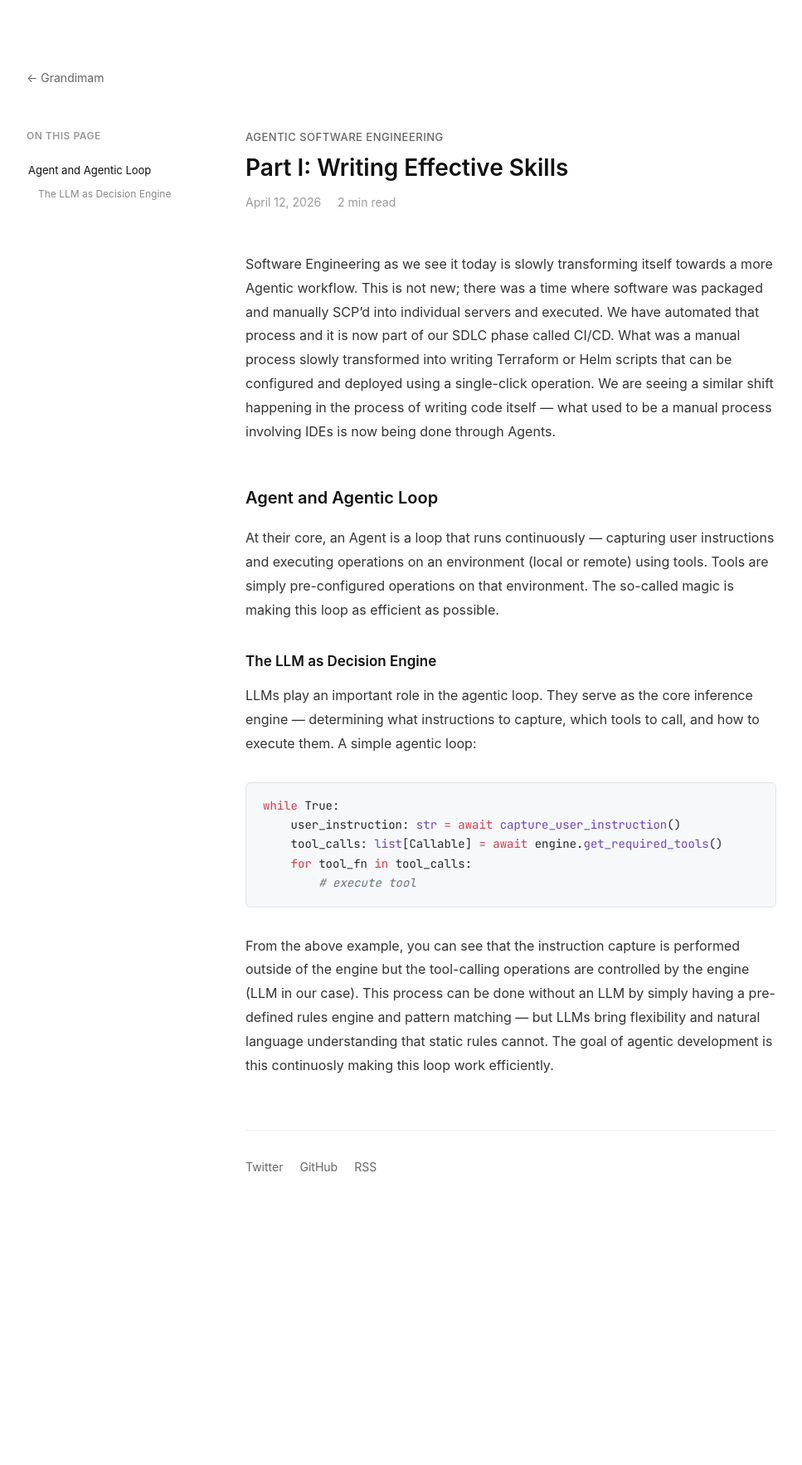
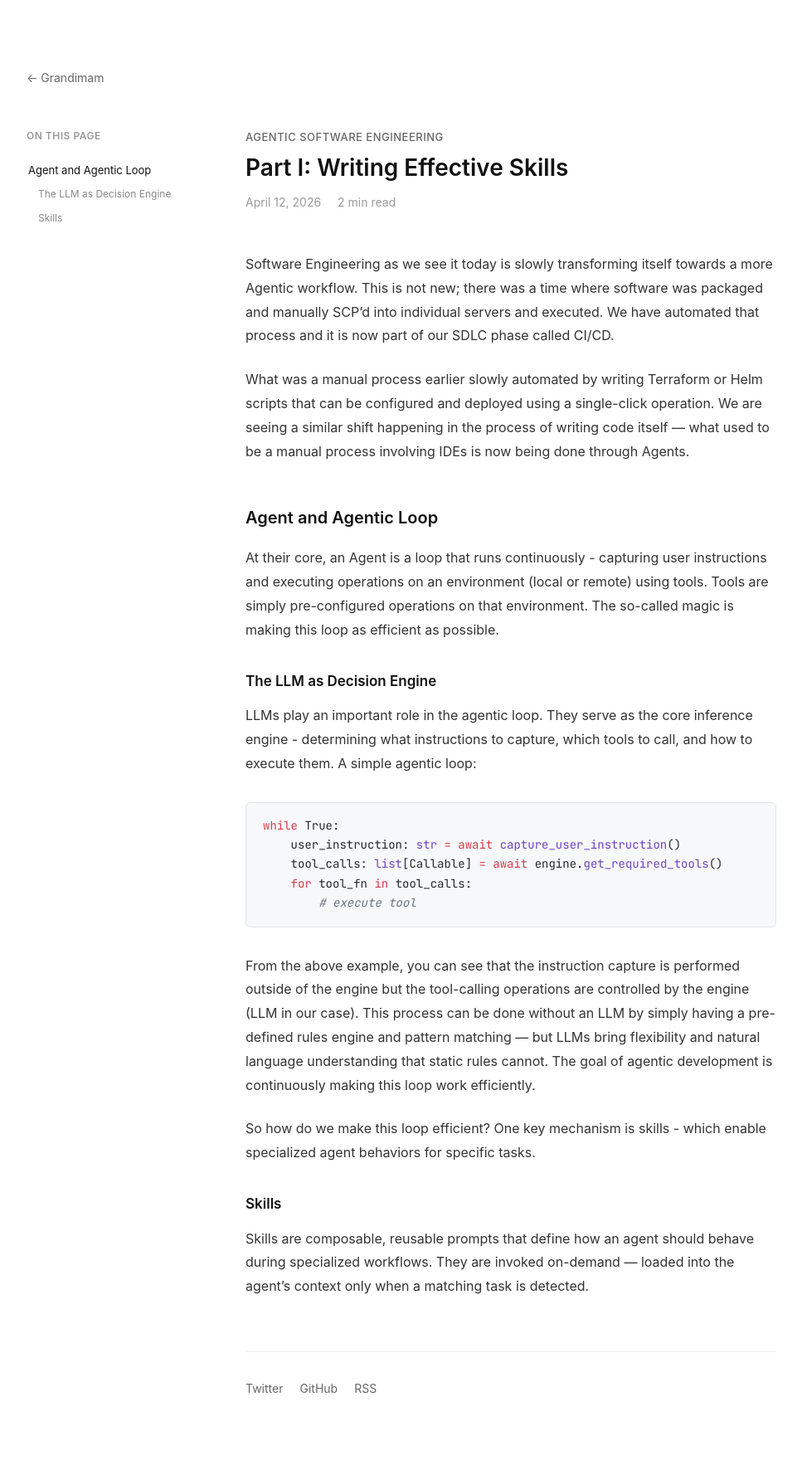
Before and after one commit to grandimam/grandimam, a Jekyll site: the page built from blog/_posts/2026-04-12-writing-effective-skills.md, in a window 1280 px wide. Shown: the whole page at 83% size, without its empty margins (82-1049 px from the left). Built offline with Jekyll 4.4.1, drawn with Linux system fonts in a browser that asks for light colours; before the commit the page ends 1499 px from its top, so only the background shows below that.

Commit message:
fixed grammer and definitions

````diff
--- a/blog/_posts/2026-04-12-writing-effective-skills.md
+++ b/blog/_posts/2026-04-12-writing-effective-skills.md
@@ -8,15 +8,17 @@ slug: writing-effective-skills
 excerpt: ""
 ---
 
-Software Engineering as we see it today is slowly transforming itself towards a more Agentic workflow. This is not new; there was a time where software was packaged and manually SCP'd into individual servers and executed. We have automated that process and it is now part of our SDLC phase called CI/CD. What was a manual process slowly transformed into writing Terraform or Helm scripts that can be configured and deployed using a single-click operation. We are seeing a similar shift happening in the process of writing code itself — what used to be a manual process involving IDEs is now being done through Agents.
+Software Engineering as we see it today is slowly transforming itself towards a more Agentic workflow. This is not new; there was a time where software was packaged and manually SCP'd into individual servers and executed. We have automated that process and it is now part of our SDLC phase called CI/CD.
+
+What was a manual process earlier slowly automated by writing Terraform or Helm scripts that can be configured and deployed using a single-click operation. We are seeing a similar shift happening in the process of writing code itself — what used to be a manual process involving IDEs is now being done through Agents.
 
 ## Agent and Agentic Loop
 
-At their core, an Agent is a loop that runs continuously — capturing user instructions and executing operations on an environment (local or remote) using tools. Tools are simply pre-configured operations on that environment. The so-called magic is making this loop as efficient as possible.
+At their core, an Agent is a loop that runs continuously - capturing user instructions and executing operations on an environment (local or remote) using tools. Tools are simply pre-configured operations on that environment. The so-called magic is making this loop as efficient as possible.
 
 ### The LLM as Decision Engine
 
-LLMs play an important role in the agentic loop. They serve as the core inference engine — determining what instructions to capture, which tools to call, and how to execute them. A simple agentic loop:
+LLMs play an important role in the agentic loop. They serve as the core inference engine - determining what instructions to capture, which tools to call, and how to execute them. A simple agentic loop:
 
 ```python
 while True:
@@ -26,4 +28,10 @@ while True:
         # execute tool
 ```
 
-From the above example, you can see that the instruction capture is performed outside of the engine but the tool-calling operations are controlled by the engine (LLM in our case). This process can be done without an LLM by simply having a pre-defined rules engine and pattern matching — but LLMs bring flexibility and natural language understanding that static rules cannot. The goal of agentic development is this continuosly making this loop work efficiently.
+From the above example, you can see that the instruction capture is performed outside of the engine but the tool-calling operations are controlled by the engine (LLM in our case). This process can be done without an LLM by simply having a pre-defined rules engine and pattern matching — but LLMs bring flexibility and natural language understanding that static rules cannot. The goal of agentic development is continuously making this loop work efficiently.
+
+So how do we make this loop efficient? One key mechanism is skills - which enable specialized agent behaviors for specific tasks.
+
+### Skills
+
+Skills are composable, reusable prompts that define how an agent should behave during specialized workflows. They are invoked on-demand — loaded into the agent's context only when a matching task is detected.
````
